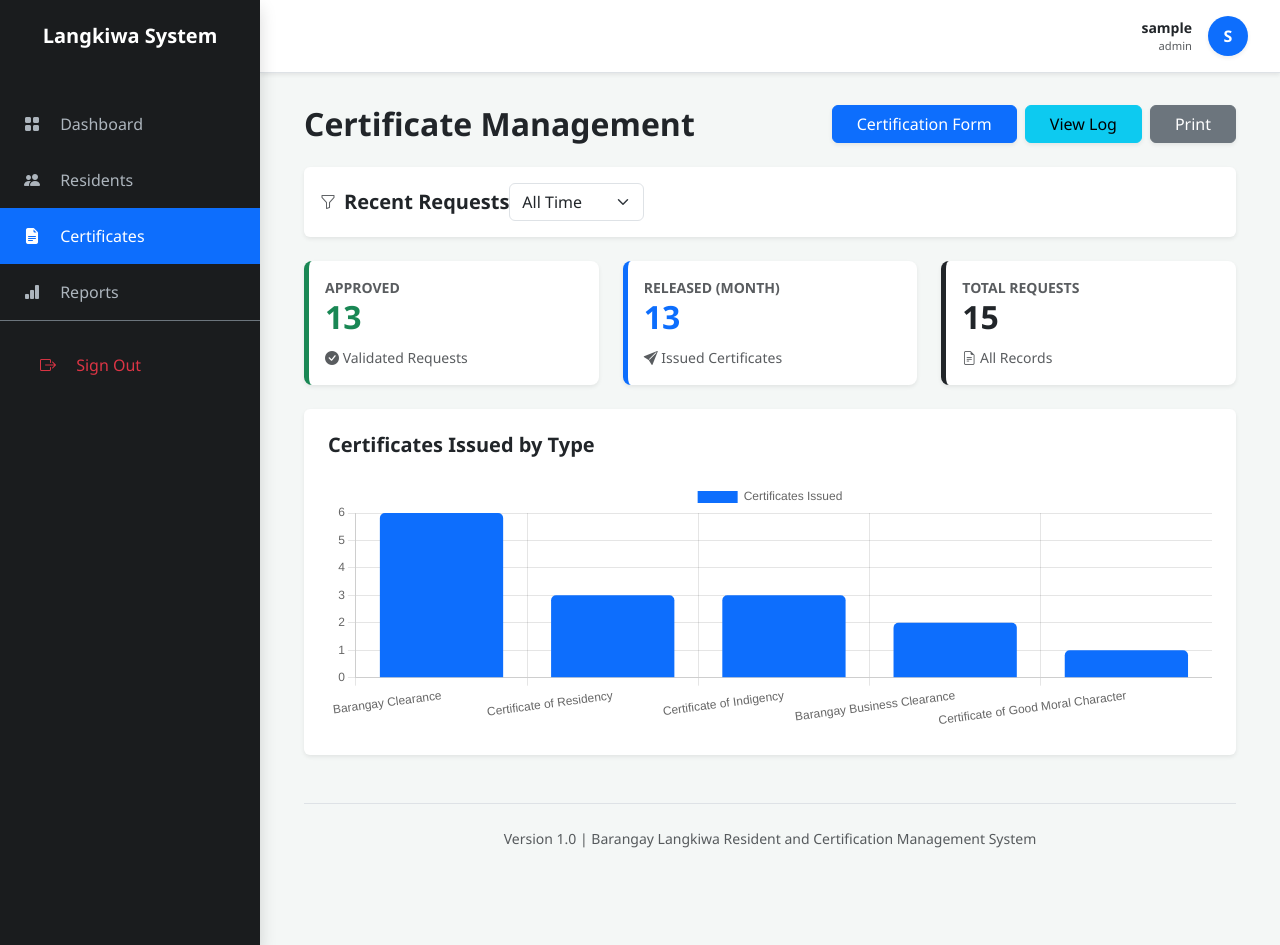
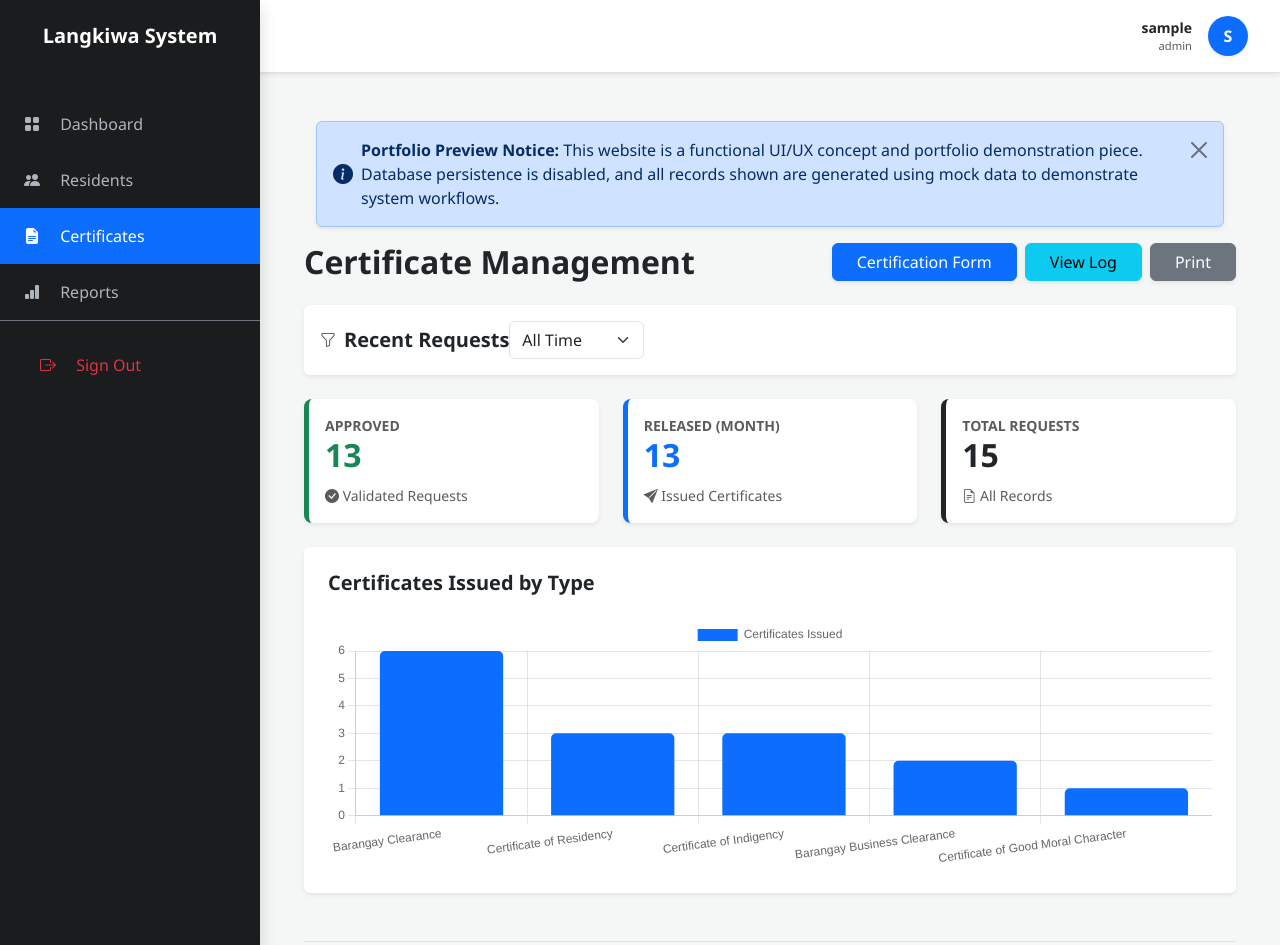
Before and after one commit to K1iff/BarangayManagementSystem, an ASP.NET Core app: page /Certificates/Index in a window 1280 px wide. Shown: the top 945 px of the page. Run offline with ASP.NET Core 8, Linux system fonts and the light colour scheme; the visitor is signed in with stand-in values (Sample User, id 1); some libraries are stand-ins or nearby versions.

Commit message:
Add portfolio preview alert banner to layout
Co-authored-by: K1iff <189461968+K1iff@users.noreply.github.com>

```diff
--- a/BarangayLangkiwaSystem/Views/Shared/_Layout.cshtml
+++ b/BarangayLangkiwaSystem/Views/Shared/_Layout.cshtml
@@ -109,6 +109,15 @@
             </div>
 
             <main role="main" class="main-content">
+                <div class="alert alert-primary alert-dismissible fade show shadow-sm my-3 mx-4" role="alert">
+                    <div class="d-flex align-items-center">
+                        <i class="bi bi-info-circle-fill me-2 fs-5"></i>
+                        <div>
+                            <strong>Portfolio Preview Notice:</strong> This website is a functional UI/UX concept and portfolio demonstration piece. Database persistence is disabled, and all records shown are generated using mock data to demonstrate system workflows.
+                        </div>
+                    </div>
+                    <button type="button" class="btn-close" data-bs-dismiss="alert" aria-label="Close"></button>
+                </div>
                 @RenderBody()
                 <footer class="mt-5 pt-4 text-center border-top text-muted small">
                     Version 1.0 | Barangay Langkiwa Resident and Certification Management System
```
